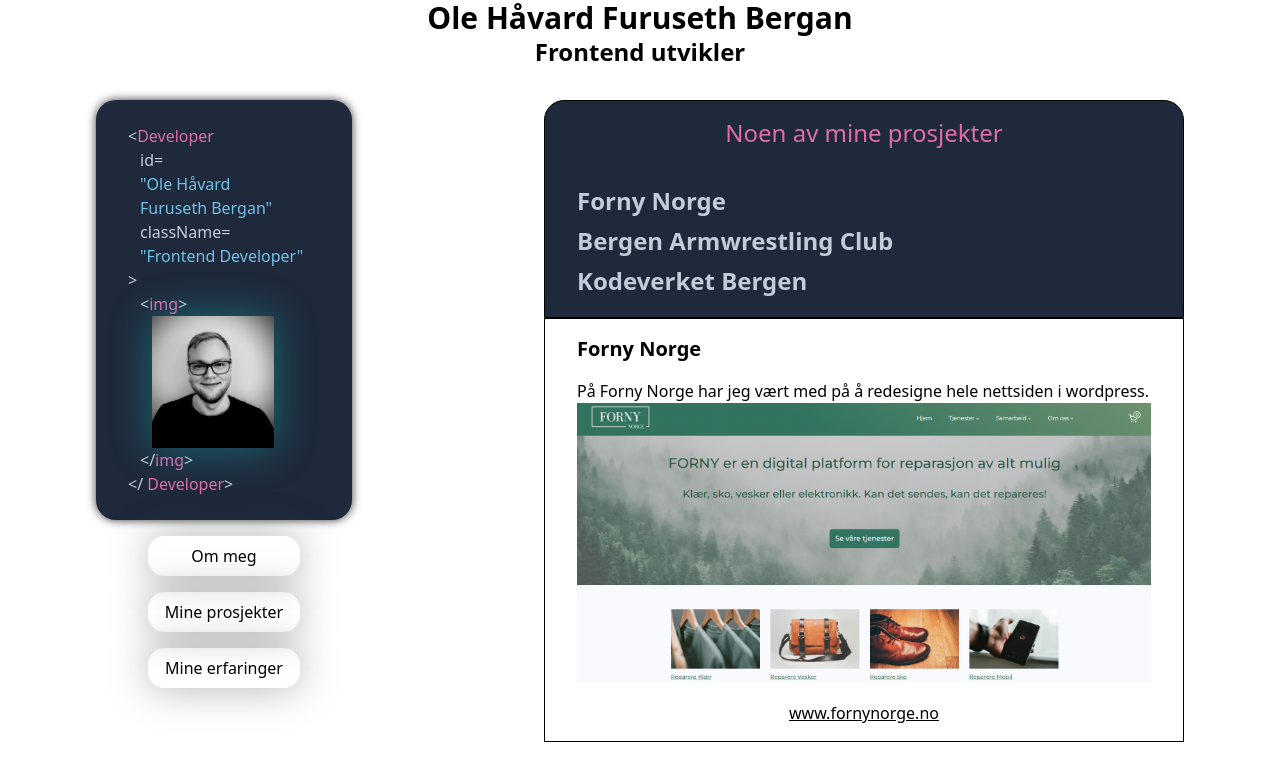
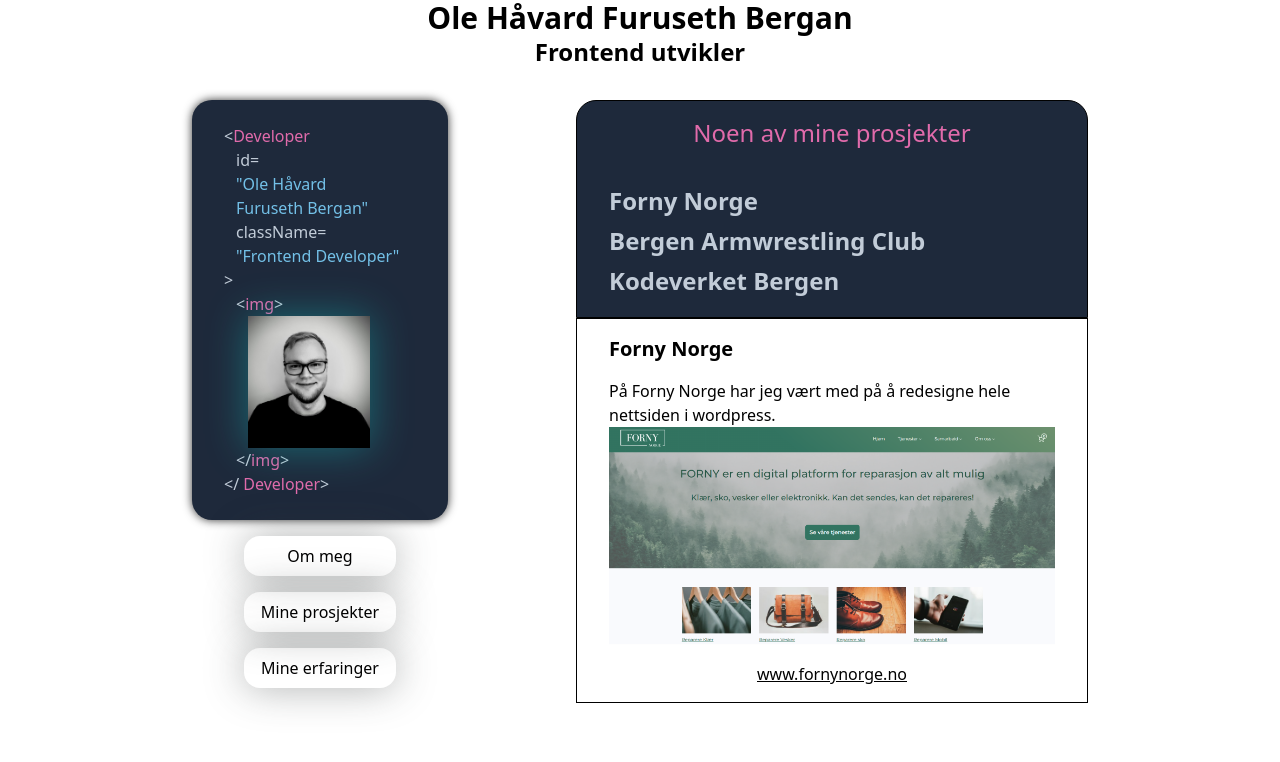
Before and after one commit to OleKoderNo/portofolio-with-tailwind, a Next.js app: page / in a window 1280 px wide. Shown: the top 762 px of the page. Built offline with nearby package versions, Linux system fonts and the light colour scheme.

Commit message:
fixed spacing big screens

```diff
--- a/pages/index.js
+++ b/pages/index.js
@@ -56,7 +56,9 @@ export default function Home() {
           Frontend utvikler
         </h2>
       </header>
-      <main>
+      <main
+      className="max-w-5xl mx-auto"
+      >
         <div
           className="justify-around md:flex"
         >
```
